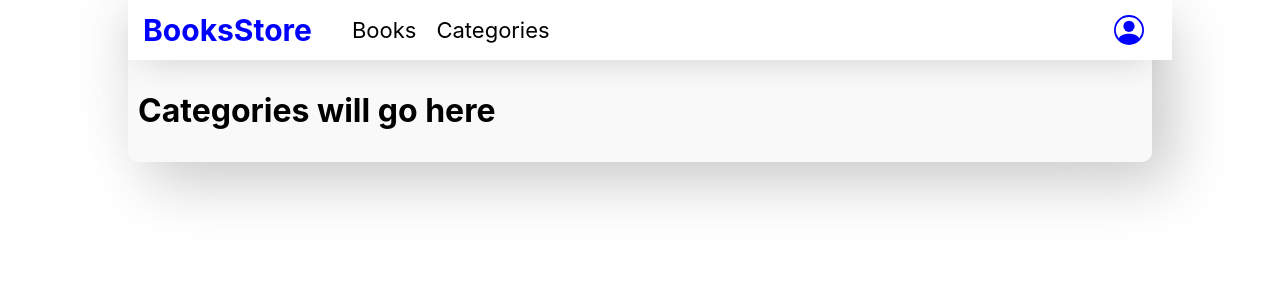
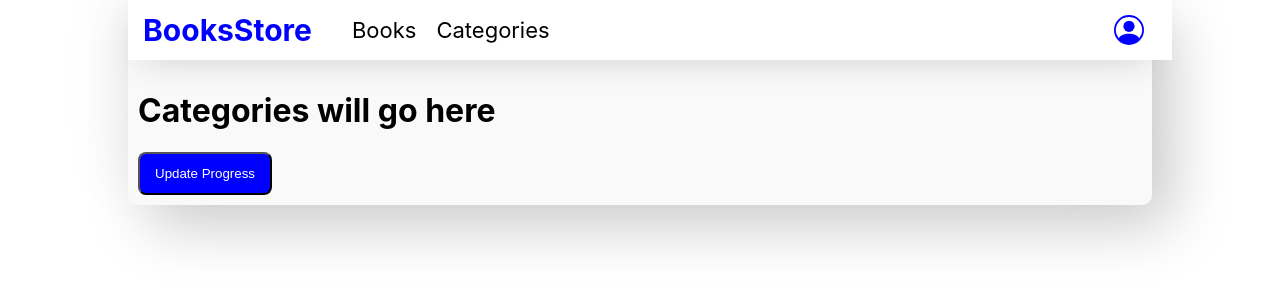
Before and after one commit to Josphat205/book-store-app, a React (Create React App) app: page /categories in a window 1280 px wide. Shown: the top 300 px of the page. Built offline with nearby package versions, Linux system fonts and the light colour scheme; a web font is replaced by a local one.

Commit message:
Update categories file

```diff
--- a/src/components/Categories.js
+++ b/src/components/Categories.js
@@ -1,10 +1,12 @@
 import React from 'react';
 import styled from 'styled-components';
-
+import {useDispatch} from 'react-redux'
 function Categories() {
+  const dispatch = useDispatch()
   return (
     <Container>
       <h1>Categories will go here</h1>
+      <Button type="button" onClick={()=>dispatch()}>Update Progress</Button>
     </Container>
   );
 }
@@ -18,4 +20,16 @@ const Container = styled.div`
   padding: 10px;
   overflow-y: scroll;
 `;
+const Button = styled.button`
+  padding: 12px 15px;
+  border-radius: 8px;
+  background-color: blue;
+  color: #fff;
+  &:hover {
+    background-color: #fff;
+    border: 1px solid blue;
+    color: blue;
+    trasition: all 500ms ease;
+  }
+`;
 export default Categories;
```
